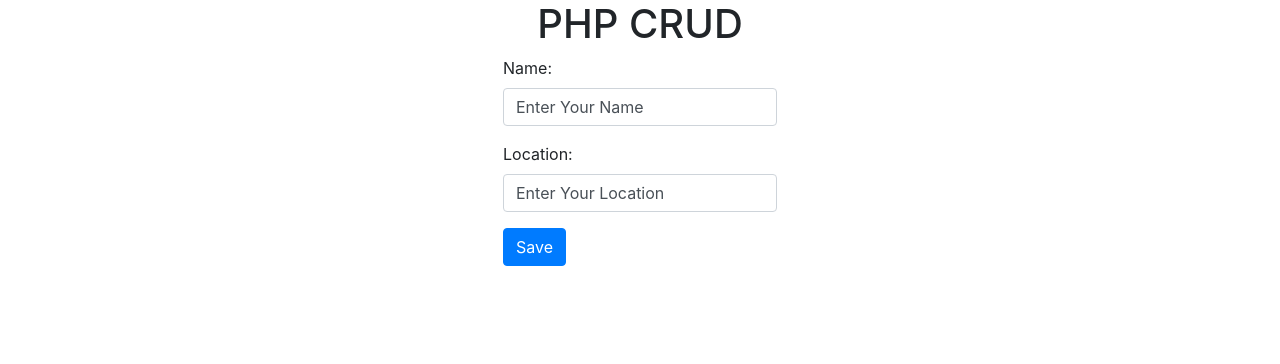
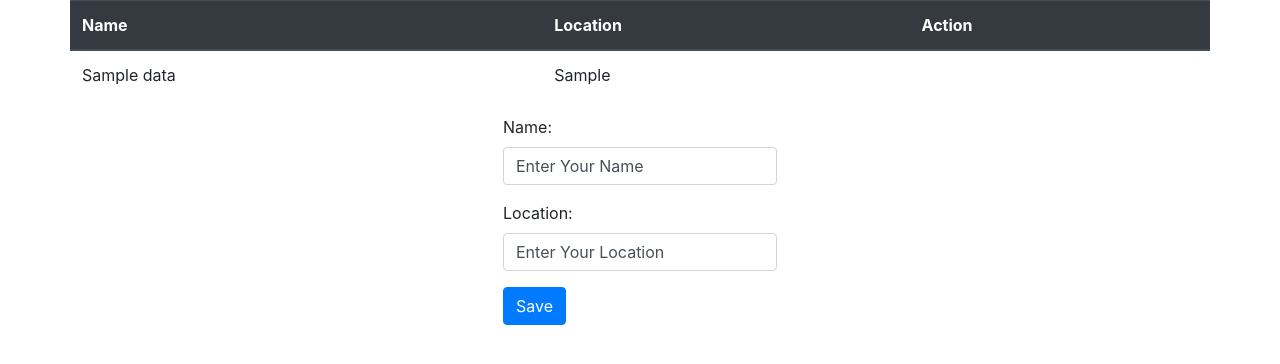
Before and after one commit to jacobcollinsdev/php-crud, a PHP site: page / in a window 1280 px wide. Shown: the top 364 px of the page. Run offline with PHP 8.4, Linux system fonts and the light colour scheme; tables that the repository leaves empty or names only in its code hold one stand-in row (values such as "Sample post").

Commit message:
Created loop to display records in table

```diff
--- a/index.php
+++ b/index.php
@@ -10,10 +10,46 @@
     <title>PHP CRUD</title>
 </head>
 <body>
+    <?php require_once('process.php');?>
+    <div class="container">
         <?php
-        require_once('process.php');
+            // CONNECT TO DATABASE
+            $db = new mysqli('localhost', 'root', 'cuvxus', 'crud') or die("Connection failed: ".$db->connect_error);
+            // SELECT EXISTING RECORDS
+            $result = $db->query("SELECT * FROM data") or die($db->connect_error);
+            // pre_r($result->fetch_assoc());
         ?>
-    <h1 class="text-center">PHP CRUD</h1>
+
+        <div class="row justify-content-center">
+            <table class="table">
+                <thead class="thead-dark">
+                    <tr>
+                        <th>Name</th>
+                        <th>Location</th>
+                        <th colspan="2">Action</th>
+                    </tr>
+                </thead>
+            <?php
+                // LOOP THROUGH RECORDS AND DISPLAY THEM IN THE TABLE
+                while($row = $result->fetch_assoc()):
+            ?>
+                <tr>
+                    <td><?php echo $row['name']; ?></td>
+                    <td><?php echo $row['location']; ?></td>
+                    <td></td>
+                </tr>
+            <?php endwhile; ?>
+
+            </table>
+        </div>
+
+        <?php
+                function pre_r($array){
+                echo '<pre>';
+                print_r($array);
+                echo '</pre>';
+            }
+        ?>
 
         <div class="row justify-content-center">
             <form action="process.php" method="post">
@@ -30,6 +66,6 @@
                 </div>
             </form>
         </div>
-
+    </div>
 </body>
 </html>
```
Lines whose indentation alone changed are shown as unchanged.
